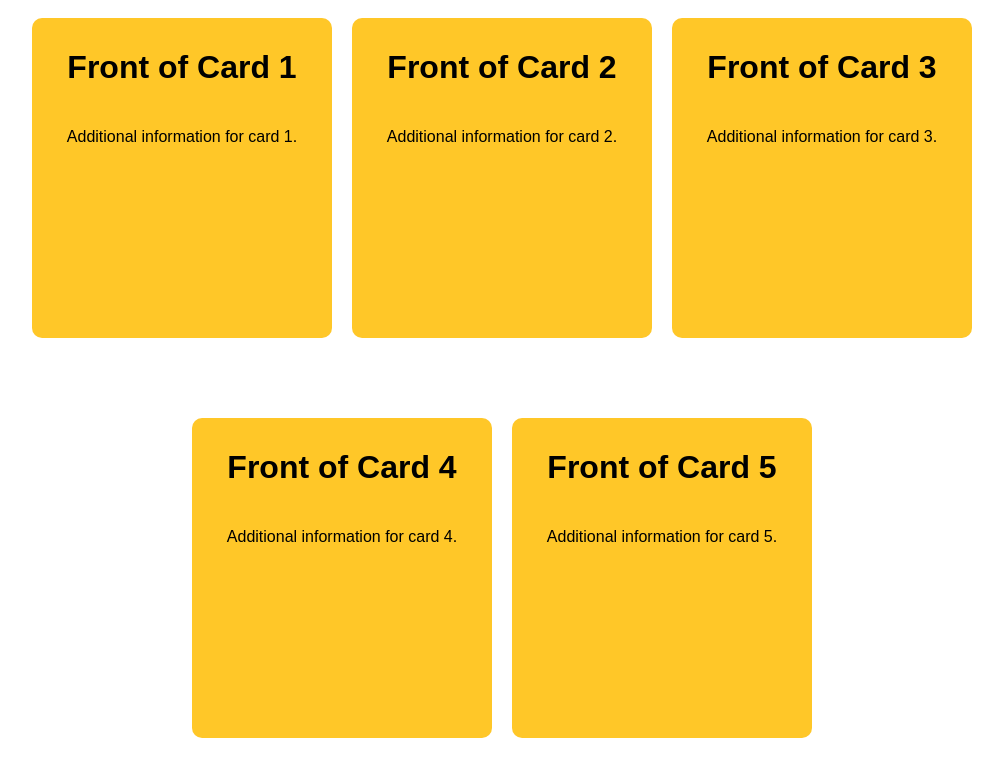
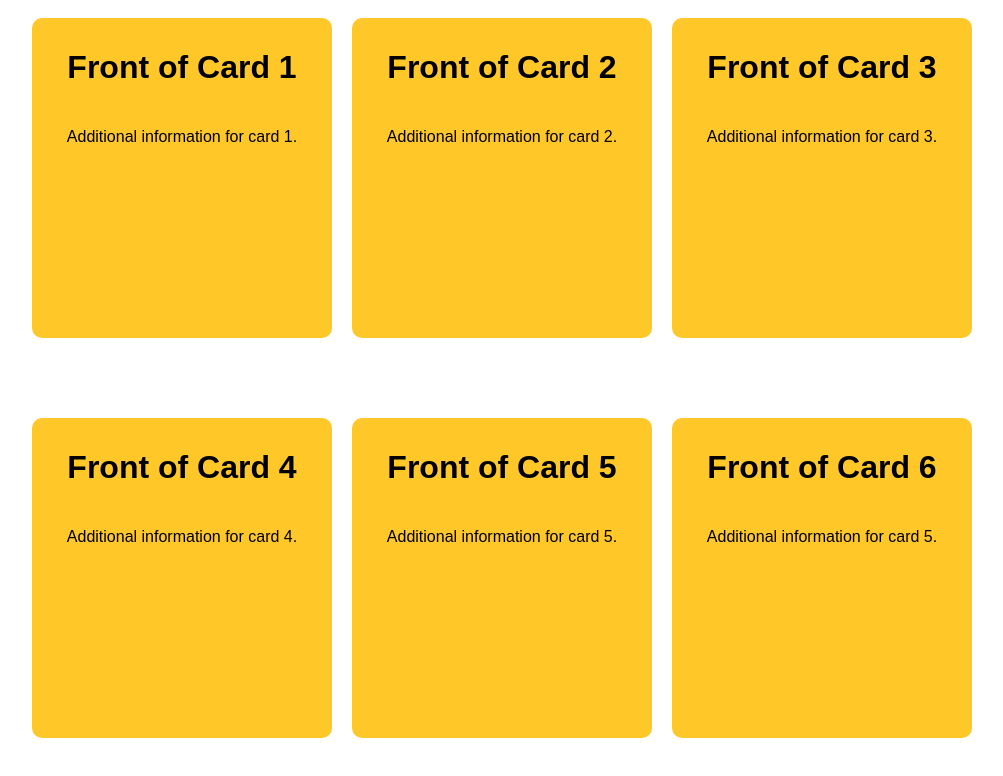
Before and after one commit to MohsenUSA/PLU0, a plain HTML site: page index.html in a window 1280 px wide. Shown: the whole page, without its empty margins (138-1141 px from the left). Drawn offline with Linux system fonts and the light colour scheme.

Commit message:
Sep 27 first commit!

```diff
--- a/index.html
+++ b/index.html
@@ -181,6 +181,20 @@
           </div>
         </div>
       </div>
+
+      <div class="card" onclick="myFlipFunction(this)">
+        <div id="thecard">
+          <div class="thefront">
+            <h1>Front of Card 6</h1>
+            <p>Additional information for card 5.</p>
+          </div>
+          <div class="theback">
+            <h1>Back of Card 5</h1>
+            <p>Terms and conditions for card 5.</p>
+            <button>Submit</button>
+          </div>
+        </div>
+      </div>
     </div>
 
     <script>
```
